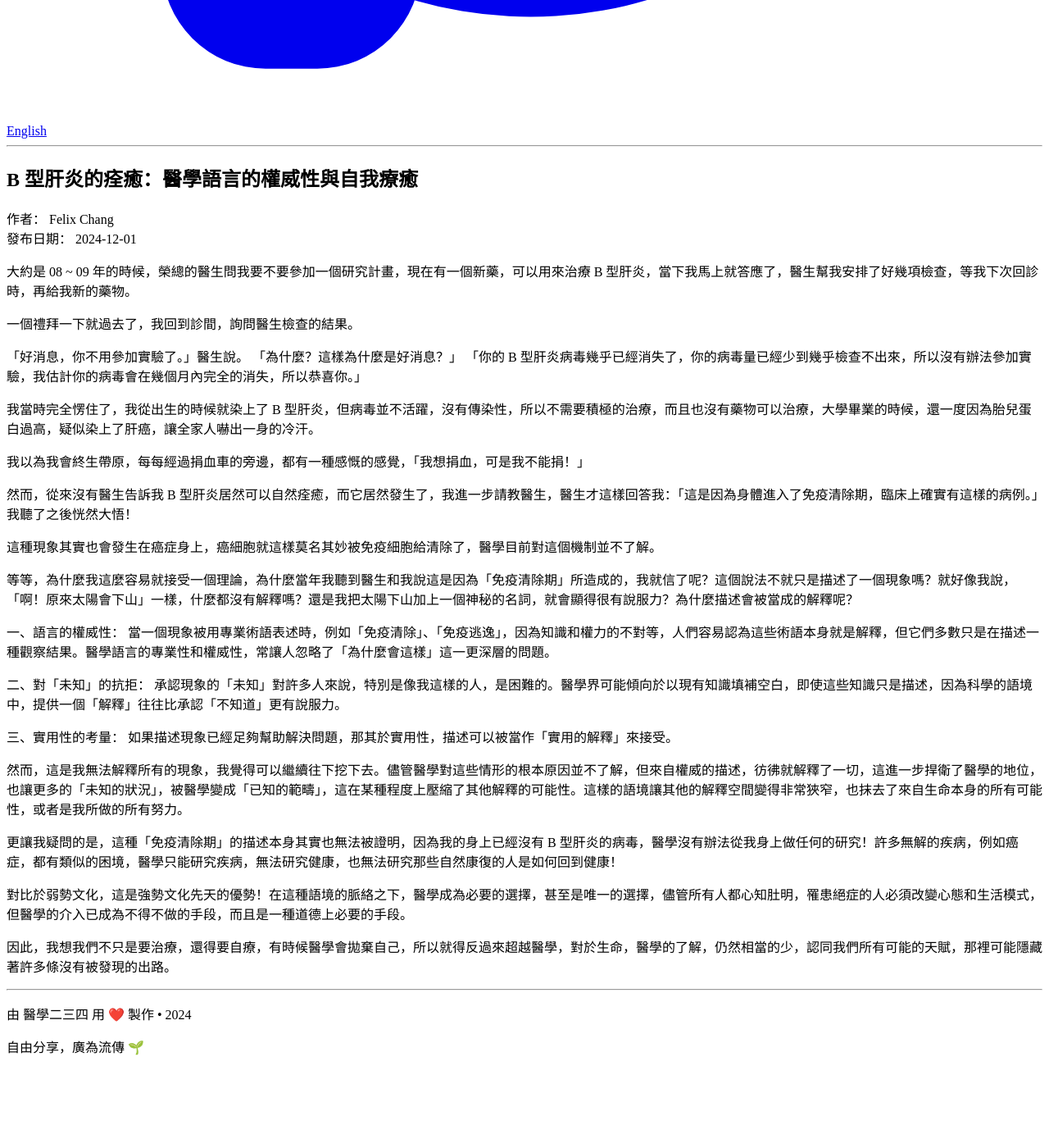
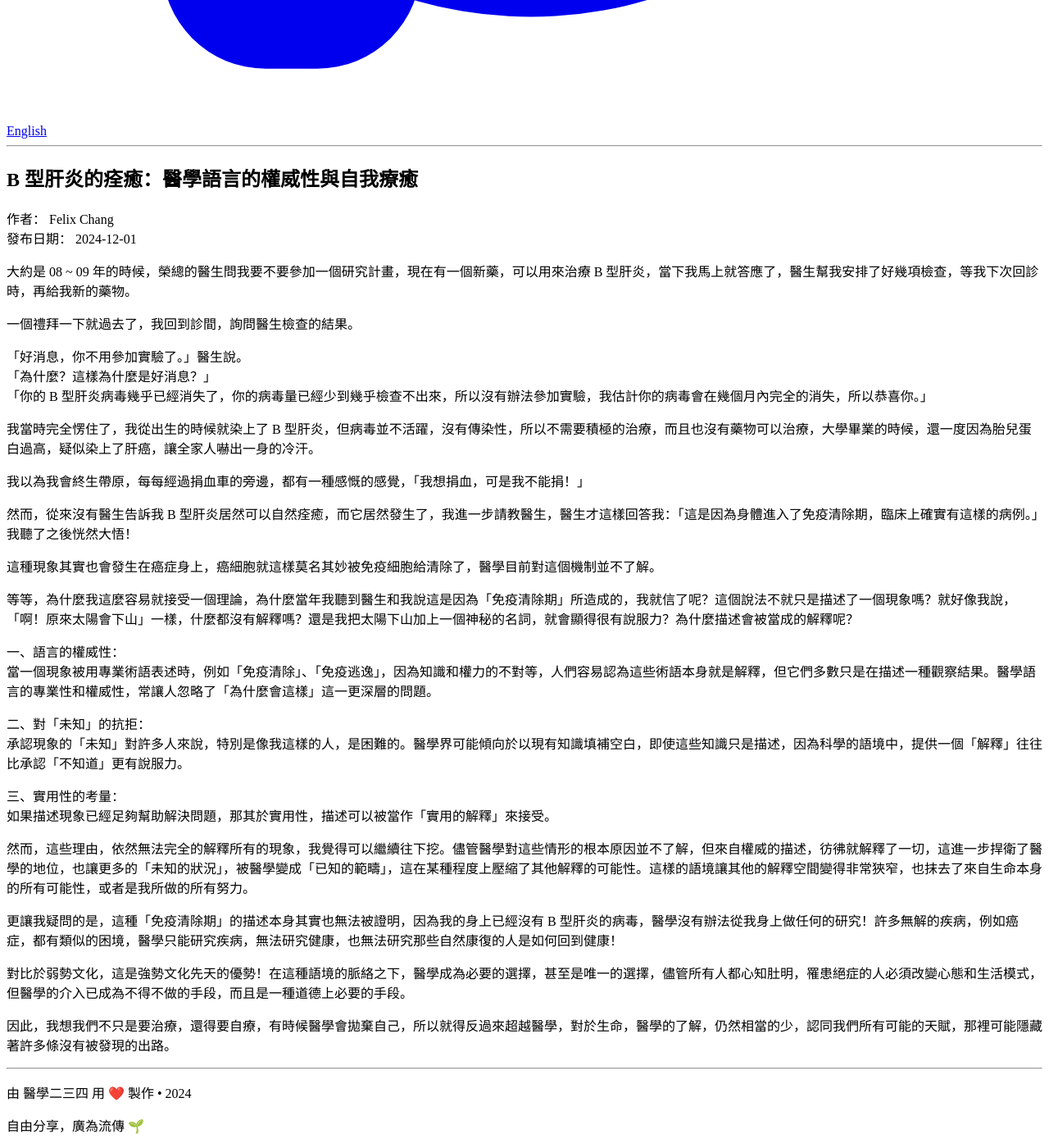
Before and after one commit to felix125/med234, a Jekyll site: the page built from _posts/zh/2024-12-01-01.md, in a window 1280 px wide and 1400 px high, scrolled down 3821 px. Shown: the whole window at 82% size. Built offline with Jekyll 4.4.1, drawn with Linux system fonts in a browser that asks for light colours; before the commit the page ends 5125 px from its top, so only the background shows below that.

Commit message:
Change some words to make the sentence more coherent

```diff
--- a/_posts/zh/2024-12-01-01.md
+++ b/_posts/zh/2024-12-01-01.md
@@ -22,8 +22,8 @@ categories:
 
 一個禮拜一下就過去了，我回到診間，詢問醫生檢查的結果。
 
-「好消息，你不用參加實驗了。」醫生說。
-「為什麼？這樣為什麼是好消息？」
+「好消息，你不用參加實驗了。」醫生說。<br />
+「為什麼？這樣為什麼是好消息？」<br />
 「你的 B 型肝炎病毒幾乎已經消失了，你的病毒量已經少到幾乎檢查不出來，所以沒有辦法參加實驗，我估計你的病毒會在幾個月內完全的消失，所以恭喜你。」
 
 我當時完全愣住了，我從出生的時候就染上了 B 型肝炎，但病毒並不活躍，沒有傳染性，所以不需要積極的治療，而且也沒有藥物可以治療，大學畢業的時候，還一度因為胎兒蛋白過高，疑似染上了肝癌，讓全家人嚇出一身的冷汗。
@@ -36,16 +36,16 @@ categories:
 
 等等，為什麼我這麼容易就接受一個理論，為什麼當年我聽到醫生和我說這是因為「免疫清除期」所造成的，我就信了呢？這個說法不就只是描述了一個現象嗎？就好像我說，「啊！原來太陽會下山」一樣，什麼都沒有解釋嗎？還是我把太陽下山加上一個神秘的名詞，就會顯得很有說服力？為什麼描述會被當成的解釋呢？
 
-一、語言的權威性：
+一、語言的權威性：<br />
 當一個現象被用專業術語表述時，例如「免疫清除」、「免疫逃逸」，因為知識和權力的不對等，人們容易認為這些術語本身就是解釋，但它們多數只是在描述一種觀察結果。醫學語言的專業性和權威性，常讓人忽略了「為什麼會這樣」這一更深層的問題。
 
-二、對「未知」的抗拒：
+二、對「未知」的抗拒：<br />
 承認現象的「未知」對許多人來說，特別是像我這樣的人，是困難的。醫學界可能傾向於以現有知識填補空白，即使這些知識只是描述，因為科學的語境中，提供一個「解釋」往往比承認「不知道」更有說服力。
 
-三、實用性的考量：
+三、實用性的考量：<br />
 如果描述現象已經足夠幫助解決問題，那其於實用性，描述可以被當作「實用的解釋」來接受。
 
-然而，這是我無法解釋所有的現象，我覺得可以繼續往下挖下去。儘管醫學對這些情形的根本原因並不了解，但來自權威的描述，彷彿就解釋了一切，這進一步捍衛了醫學的地位，也讓更多的「未知的狀況」，被醫學變成「已知的範疇」，這在某種程度上壓縮了其他解釋的可能性。這樣的語境讓其他的解釋空間變得非常狹窄，也抹去了來自生命本身的所有可能性，或者是我所做的所有努力。
+然而，這些理由，依然無法完全的解釋所有的現象，我覺得可以繼續往下挖。儘管醫學對這些情形的根本原因並不了解，但來自權威的描述，彷彿就解釋了一切，這進一步捍衛了醫學的地位，也讓更多的「未知的狀況」，被醫學變成「已知的範疇」，這在某種程度上壓縮了其他解釋的可能性。這樣的語境讓其他的解釋空間變得非常狹窄，也抹去了來自生命本身的所有可能性，或者是我所做的所有努力。
 
 更讓我疑問的是，這種「免疫清除期」的描述本身其實也無法被證明，因為我的身上已經沒有 B 型肝炎的病毒，醫學沒有辦法從我身上做任何的研究！許多無解的疾病，例如癌症，都有類似的困境，醫學只能研究疾病，無法研究健康，也無法研究那些自然康復的人是如何回到健康！
 
```
